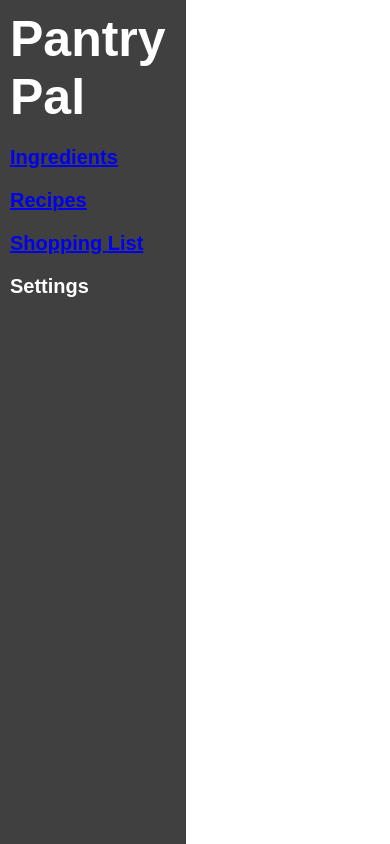
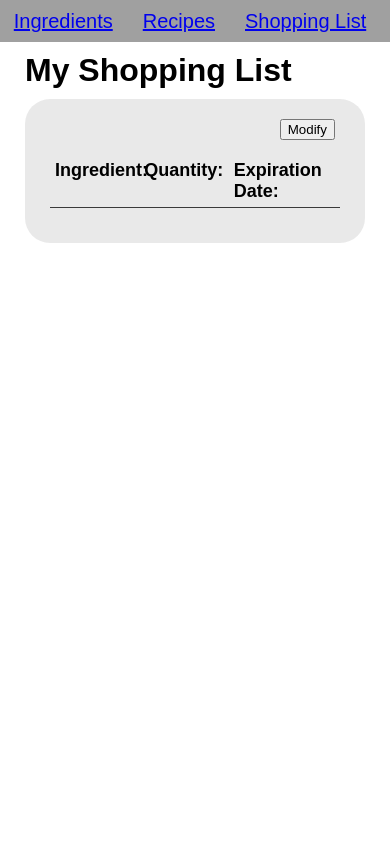
Before and after one commit to dpopp783/PantryPal, a Flask app: page /shoppinglist in a window 390 px wide. Run offline with Flask 3, Linux system fonts and the light colour scheme.

Commit message:
- various changes to html and css
- changed the side menu to a top menu to facilitate mobile support
- added modify, add, submit, cancel buttons to inventory/shoppinglist
- added javascript listeners to buttons

```diff
--- a/src/app.py
+++ b/src/app.py
@@ -13,7 +13,7 @@ def login():
 def dashboard():
     return render_template("dashboard.html")
 
-@app.route("/ingredients")
+@app.route("/ingredients", methods=["GET", "POST"])
 def ingredients():
     test = InventoryTracker()
 
@@ -23,7 +23,11 @@ def ingredients():
 
     test.inventory = [item1, item2, item3]
 
-    return render_template("ingredients.html", data = test.inventory)
+    if request.method == "POST":
+        print("REQUEST:")
+        print(request.form)
+
+    return render_template("ingredients.html", inventory = test.inventory)
 
 @app.route("/recipes")
 def recipes():
--- a/src/recipe_recommender.py
+++ b/src/recipe_recommender.py
@@ -1,5 +1,5 @@
 import requests
-from config import api_key
+# from config import api_key
 
 
 class RecipeRecommender:
--- a/src/static/style.css
+++ b/src/static/style.css
@@ -1,53 +1,109 @@
+
 body {
-    margin: 0px;
+    margin: 0 0;
 }
 
-.top-bar {
-    position: absolute;
-    top: 0;
-    left: 0;
-
-    background-color: #404040;
-    height: 20%;
+div.menu-bar {
+    background: #A0A0A0;
     width: 100%;
+    height: 5%;
+    display: flex;
+    align-items: center;
+    justify-content: center;
 }
 
-.menu {
-    position: absolute;
-    top: 0;
-    left: 0;
-
-    background-color: #404040;
-    width: 20%;
-    min-width: fit-content;
-    height: 100%;
-    margin: 0%;
-
+a.menu-option {
+    padding: 10 20 10 10;
     font-family: sans-serif;
-    color: white;
-    font-weight: 700;
+    font-size: 20;
+    /* fill in later */
 }
 
-.menu-logo {
-    position: relative;
-    padding: 10 20 10 10;
-
-    font-size: 50;
+div.view-label {
+    margin: 10 25;
+    font-size: xx-large;
+    font-family: sans-serif;
+    font-weight: bolder;
 }
 
-.menu-option {
-    position: relative;
-    padding: 10 20 10 10;
+div.viewer {
+    background-color: rgba(200, 200, 200, 0.4);
+    border-radius: 25px;
 
-    font-size: 20;
+    margin: 10 25;
+    padding-bottom: 25;
+
+    display: block;
+    justify-content: center;
 }
 
-.table-container {
-    position: relative;
-    top: 25%;
-    left: 25%;
+div.viewer-buttons {
+    padding-top: 15;
+    padding-right: 25;
+    display: flex;
+    justify-content: right;
 }
 
-.ingredients {
-    width: 75%;
+div.viewer-buttons > button {
+    margin: 5 5 5 5;
 }
+
+
+#modify {
+
+}
+
+#submit {
+
+}
+
+#cancel {
+
+}
+
+#add {
+    margin: 10 25;
+}
+
+#submit, #cancel, #add-row, #delete {
+    display: none; /* Start with no display */
+}
+
+form.inventory {
+    margin: 10 25;
+    margin-block-end: 0;
+    min-height: fit-content;
+    max-height: 50%;
+    overflow-y: scroll;
+}
+
+div.row, div.col {
+    font-family: sans-serif;
+    font-size: large;
+}
+
+div.header {
+    margin: 10 25;
+    padding-right: 17; /* Align with scroll-bar on table */
+    border-bottom: 1px solid rgba(0, 0, 0, 0.75);
+    font-weight: bolder;
+}
+
+div.row {
+    display: table;
+    width: 100%;
+    table-layout: fixed;
+    border-spacing: 5px;
+}
+
+div.col {
+    display: table-cell;
+}
+
+div.col > input {
+    font-family: sans-serif;
+    background: none;
+    font-size: large;
+    border-style: none;
+    /* pointer-events: none; */
+}
--- a/src/templates/shoppinglist.html
+++ b/src/templates/shoppinglist.html
@@ -5,27 +5,69 @@
 </head>
 
 <body>
-    <div class="menu">
-        <div class="menu-logo">
-            Pantry <br>
-            Pal
+    <div class="menu-bar">
+        <a class="menu-option" href="/ingredients">Ingredients</a>
+        <a class="menu-option" href="/recipes">Recipes</a>
+        <a class="menu-option" href="/shoppinglist">Shopping List</a>
+    </div>
+
+    <div class="view-label">My Shopping List</div>
+
+    <div class="viewer">
+
+        <div class="viewer-buttons">
+            <button id="modify">Modify</button>
+            <button id="submit">Submit</button>
+            <button id="cancel">Cancel</button>
         </div>
 
-        <div>
-            <div class="menu-option">
-                <a href="/ingredients">Ingredients</a>
+        <div class="header">
+            <div class="row">
+                <div class="col">Ingredient:</div>
+                <div class="col">Quantity:</div>
+                <div class="col">Expiration Date:</div>
             </div>
-            <div class="menu-option">
-                <a href="/recipes">Recipes</a>
-            </div>
-            <div class="menu-option">
-                <a href="/shoppinglist">Shopping List</a>
-            </div>
-            <div class="menu-option">Settings</div>
         </div>
 
-
+        <form id="inventory" class="inventory" method="post">
+            {% for item in inventory %}
+                <div class="row">
+                    <div class="col">
+                        {{item.ingredient.name}}
+                    </div>
+                    <div class="col">
+                        <input type="text" name="{{item.ingredient.id}} quantity" value="{{item.quantity}}"> {{item.unit}}
+                    </div>
+                    <div class="col">
+                        <input type="date" name="{{item.ingredient.id}} expiration_date" value="{{item.expiration_date}}">
+                    </div>
+                </div>
+            {% endfor %}
+        </form>
     </div>
 </body>
 
 </html>
+
+</script src="js/script.js"></script>
+
+<script>
+    document.getElementById("modify").addEventListener("click", function(){
+        document.getElementById("submit").style.display = "flex";
+        document.getElementById("cancel").style.display = "flex";
+        document.getElementById("modify").style.display = "none";
+    });
+
+    document.getElementById("submit").addEventListener("click", function(){
+        document.getElementById("inventory").submit();
+        console.log("SUBMITTED!")
+        // TODO: Add confirmation pop-up.
+    });
+
+    document.getElementById("cancel").addEventListener("click", function(){
+        document.getElementById("submit").style.display = "none";
+        document.getElementById("cancel").style.display = "none";
+        document.getElementById("modify").style.display = "flex";
+        document.getElementById("inventory").reset();
+    })
+</script>
```
Also changed, not shown: src/templates/ingredients.html (+57 -31 lines).
